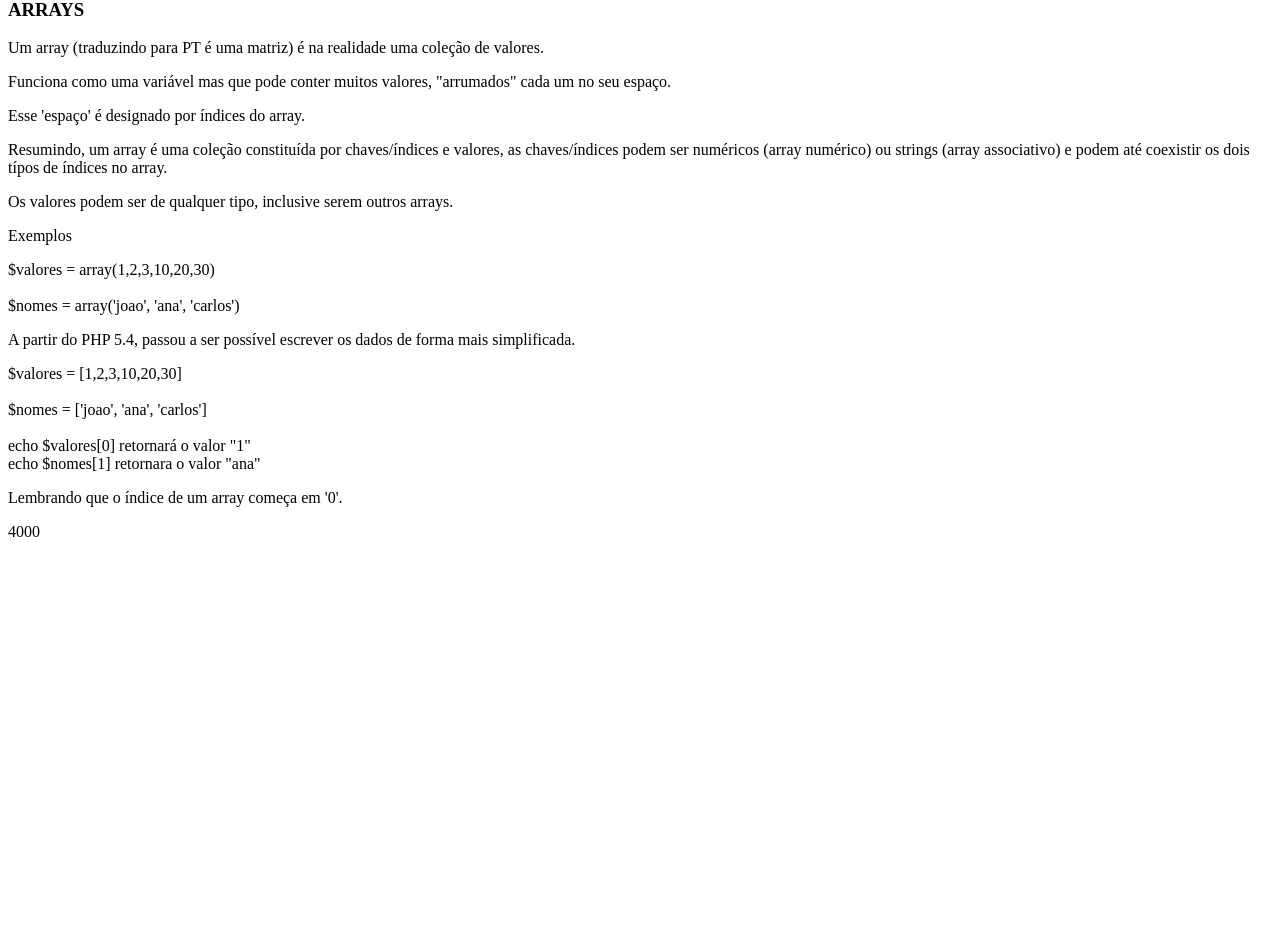
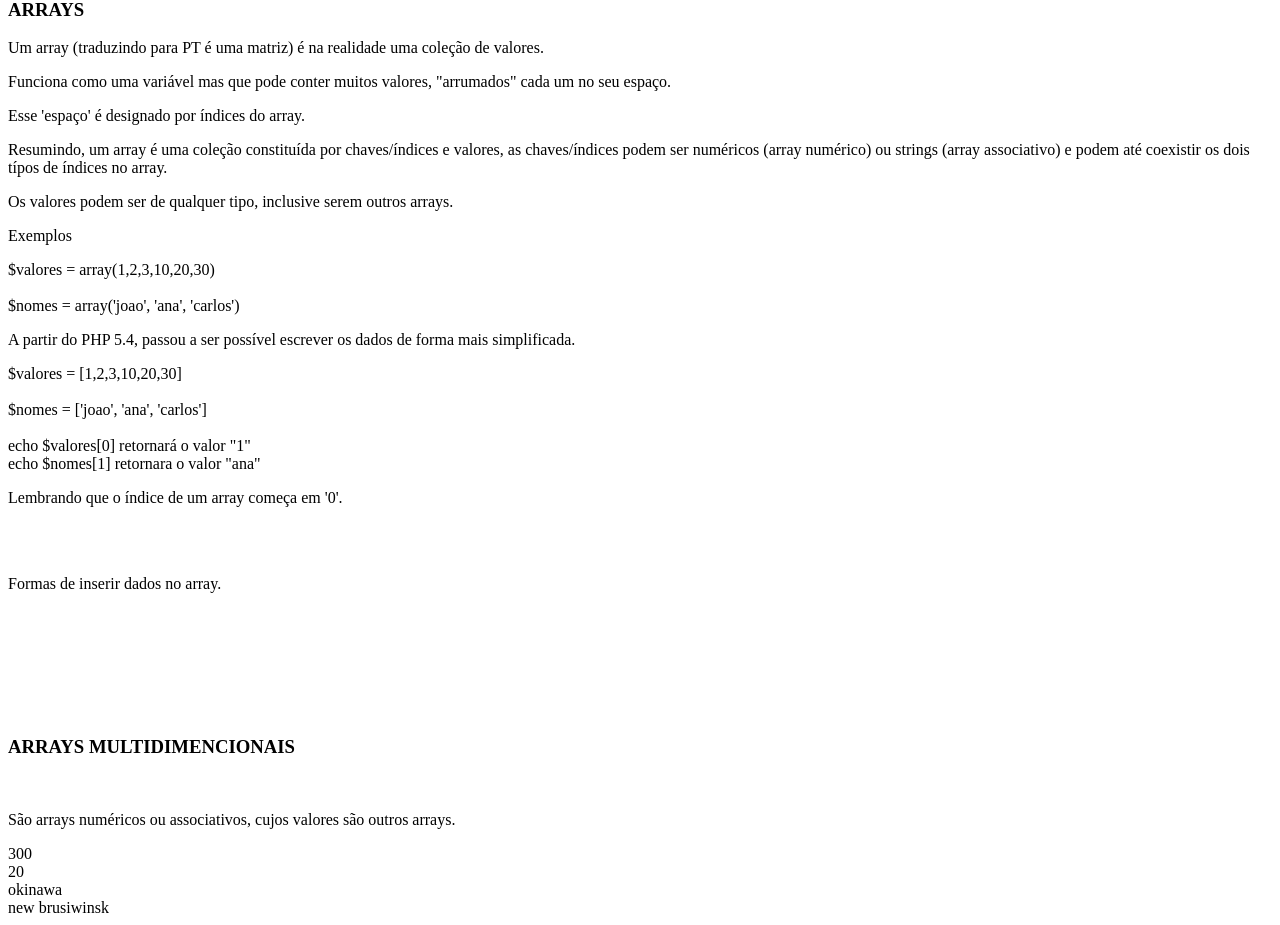
Before and after one commit to RodrigoSAugusto/aulas_php, a PHP site: page /arrays.php in a window 1280 px wide. Shown: the part 20-945 px from the top of the page. Before the commit the page ends 557 px from the top, so only its background shows below. Run offline with PHP 8.4, Linux system fonts and the light colour scheme.

Commit message:
alterado arrays adicionado condicionais

```diff
--- a/arrays.php
+++ b/arrays.php
@@ -29,16 +29,42 @@
     <br/>
     <?php echo ' echo $valores[0] retornará o valor "1"'; ?><br/>
     <?php echo 'echo $nomes[1] retornara o valor "ana"'; ?><br/>
-    <p>Lembrando que o índice de um array começa em '0'.</p>
+    <p>Lembrando que o índice de um array começa em '0'.</p><br/>
+    <br/>
 
+    <p>Formas de inserir dados no array.</p><br/>
     <?php $dados = [
         10 => 1000,
         20 => 2000,
         30 => 3000,
     ]; ?>
-    <?php $dados[] = 4000; ?>
-    <?php echo $dados[31]; ?>
+    <?php $dados[] = 4000; ?><br/>
 
+    <?php $dados[1] = 2001; # $dados = [1000, 2001, 3000, 4000] ?><br/>
+    <?php array_push($dados, 5000); # $dados = [1000, 2001, 3000, 4000, 5000] ?><br/>
+    <br/>
+    <br/>
+    <h3>ARRAYS MULTIDIMENCIONAIS</h3>
+    <br/>
+    <p>São arrays numéricos ou associativos, cujos valores são outros arrays.</p>
 
+    <?php $dados = [
+        [10, 20, 30, 40],
+        [100, 200, 300, 400],
+        [1000, 2000, 3000, 4000]
+    ];
+    echo $dados[1][2].'<br/>'; #300
+    echo $dados[0][1].'<br/>'; #20
+
+    $cidades = [
+        'brasil' => ['curitiba', 'são paulo', 'salvador'],
+        'canada' => ['toronto', 'new brusiwinsk', 'alberta'],
+        'japao' => ['toquio', 'okinawa', 'fukushima']
+    ];
+
+    echo $cidades['japao'][1].'<br/>'; #okinawa
+    echo $cidades['canada'][1].'<br/>'; #new brusiwinsk
+
+    ?>
 </body>
 </html>
```
Also changed, not shown: condicionais.php (added, +41 -0 lines).
